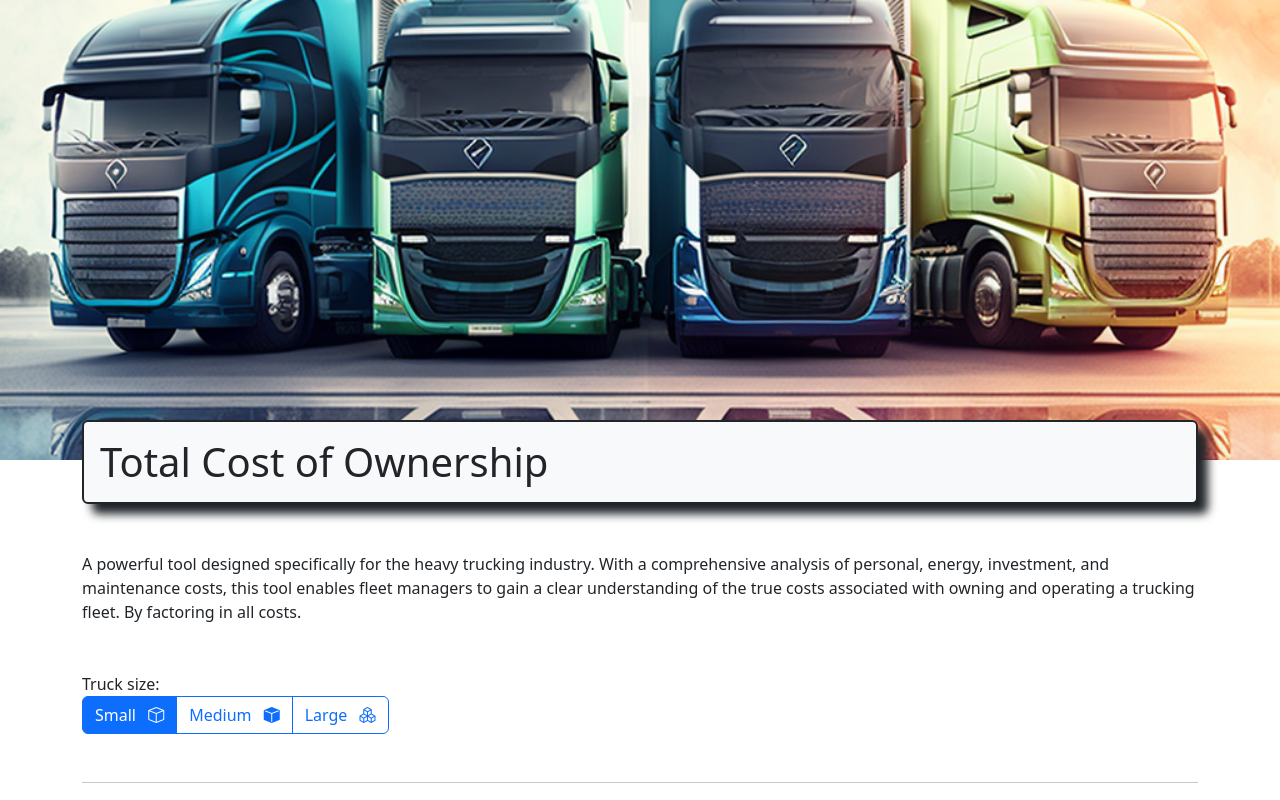
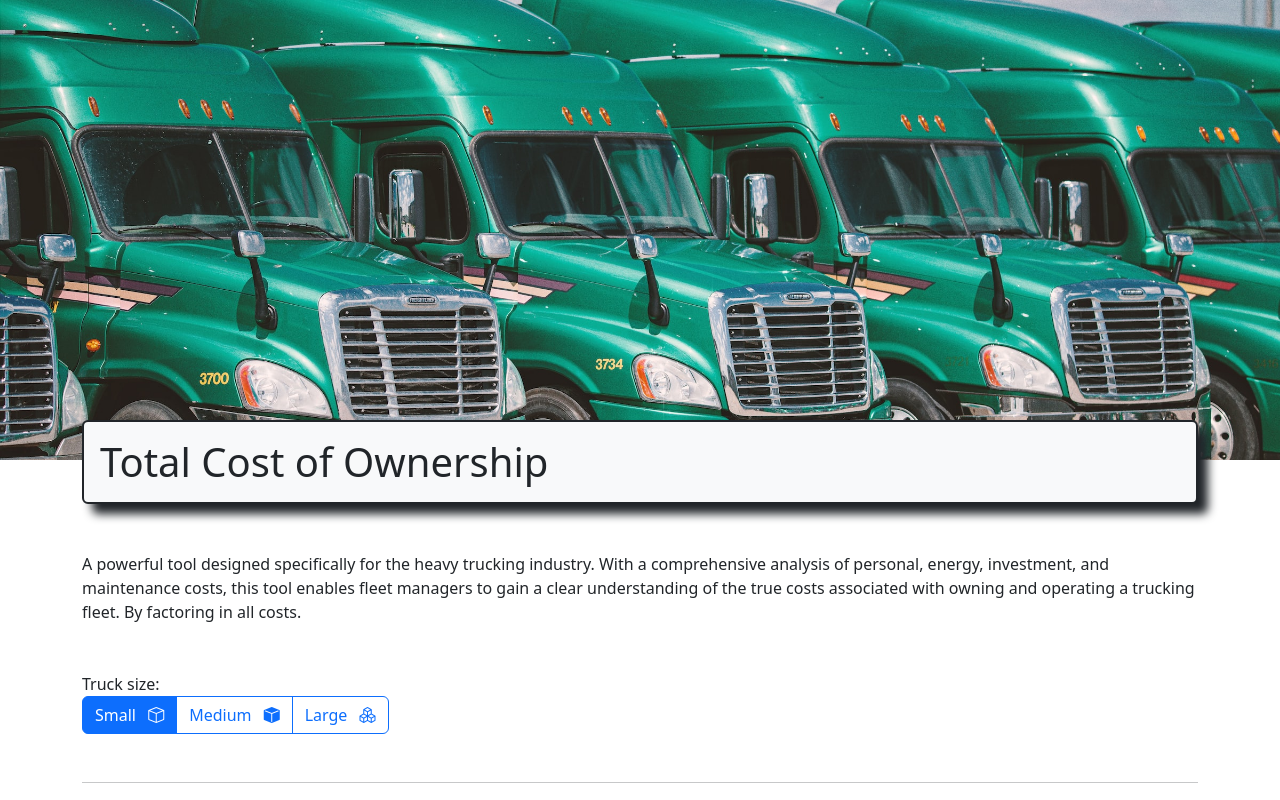
Before and after one commit to beaver-codes/tco, a React (Create React App) app: page / in a window 1280 px wide. Shown: the top 800 px of the page. Built offline with nearby package versions, Linux system fonts and the light colour scheme; what @piwikpro/react-piwik-pro would draw is missing.

Commit message:
higher quality image

```diff
--- a/src/App.scss
+++ b/src/App.scss
@@ -8,7 +8,7 @@
 }
 
 .header {
-    background-image: url(../public/assets/trucks.png);
+    background-image: url(../public/assets/truckBanner.jpg);
     background-position: center;
     position: relative;
 
```
Also changed, not shown: public/assets/truckBanner.jpg (added).
